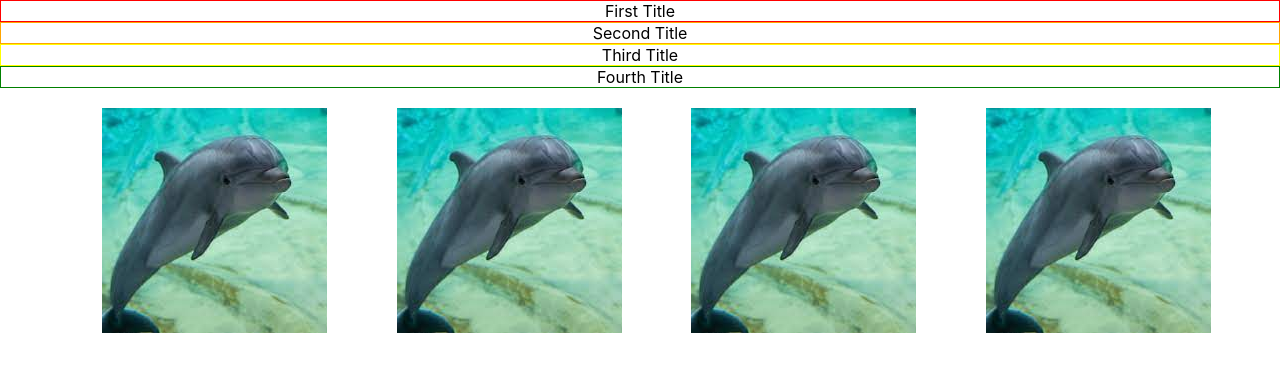
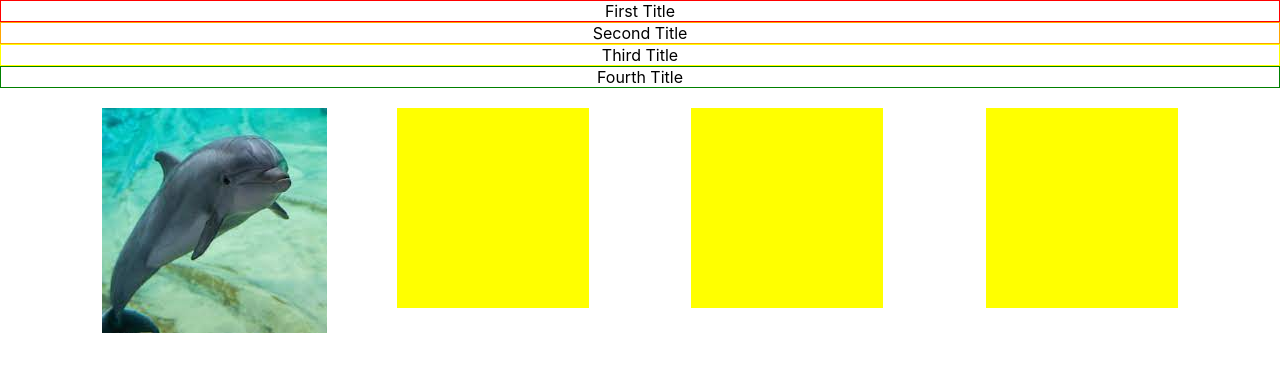
Before and after one commit to JoshuaJonesTS/basic-react-practice, a React (Create React App) app: page / in a window 1280 px wide. Shown: the top 372 px of the page. Built offline with nearby package versions, Linux system fonts and the light colour scheme.

Commit message:
Pass first picture as a prop

```diff
--- a/src/App.js
+++ b/src/App.js
@@ -1,7 +1,7 @@
 import './App.css';
 import Header from './blocks/Header/header.block';
 import Square from './blocks/Square/square.block';
-import '../src/images/image-1.jpg'
+import image from '../src/images/image-1.jpg'
 
 function App() {
   return (
@@ -16,7 +16,7 @@ function App() {
       flex: "flex-wrap",
       justifyContent: "space-evenly"
      }}>
-      <Square />
+      <Square picture={image}/>
       <Square />
       <Square />
       <Square />
--- a/src/blocks/Square/square.block.jsx
+++ b/src/blocks/Square/square.block.jsx
@@ -10,7 +10,7 @@ const Square = ({ picture }) => {
             height: '200px'
 
         }}>
-            <img src={image} alt=""></img>
+            <img src={picture} alt=""></img>
         </div>
     );
 }
```
